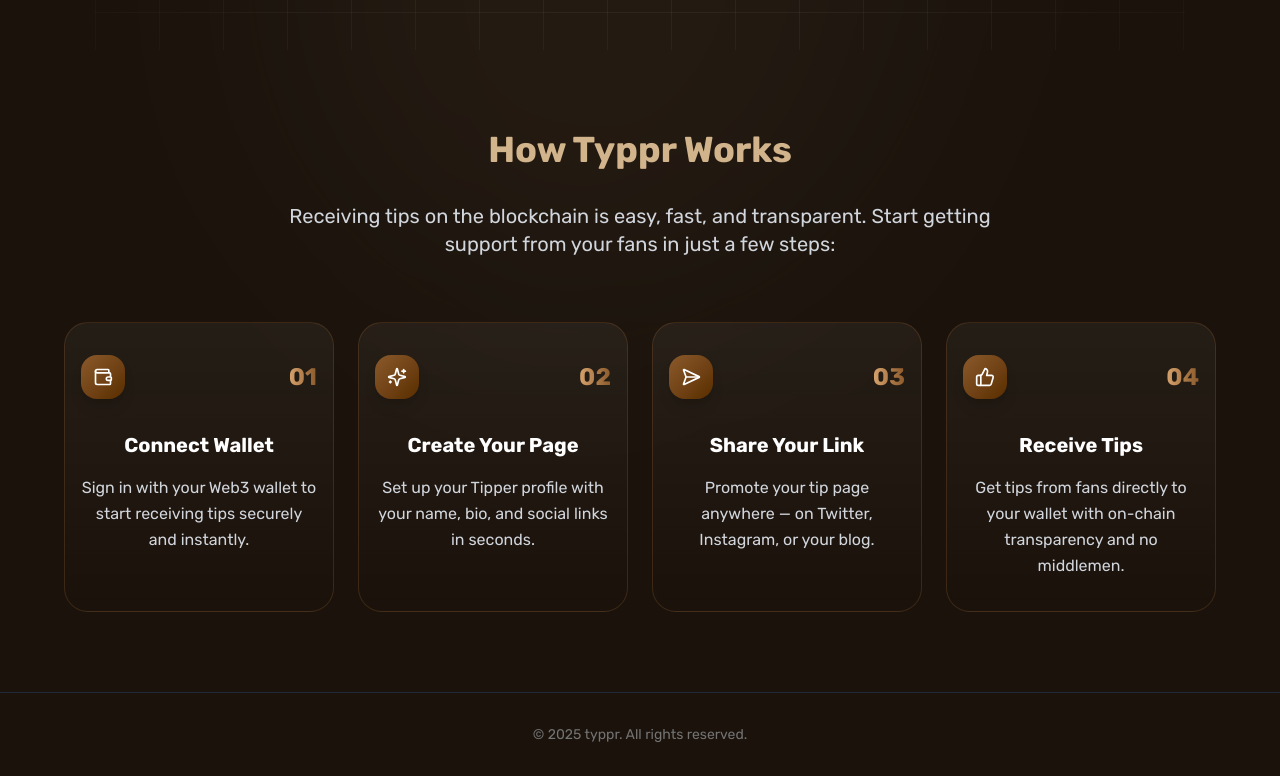
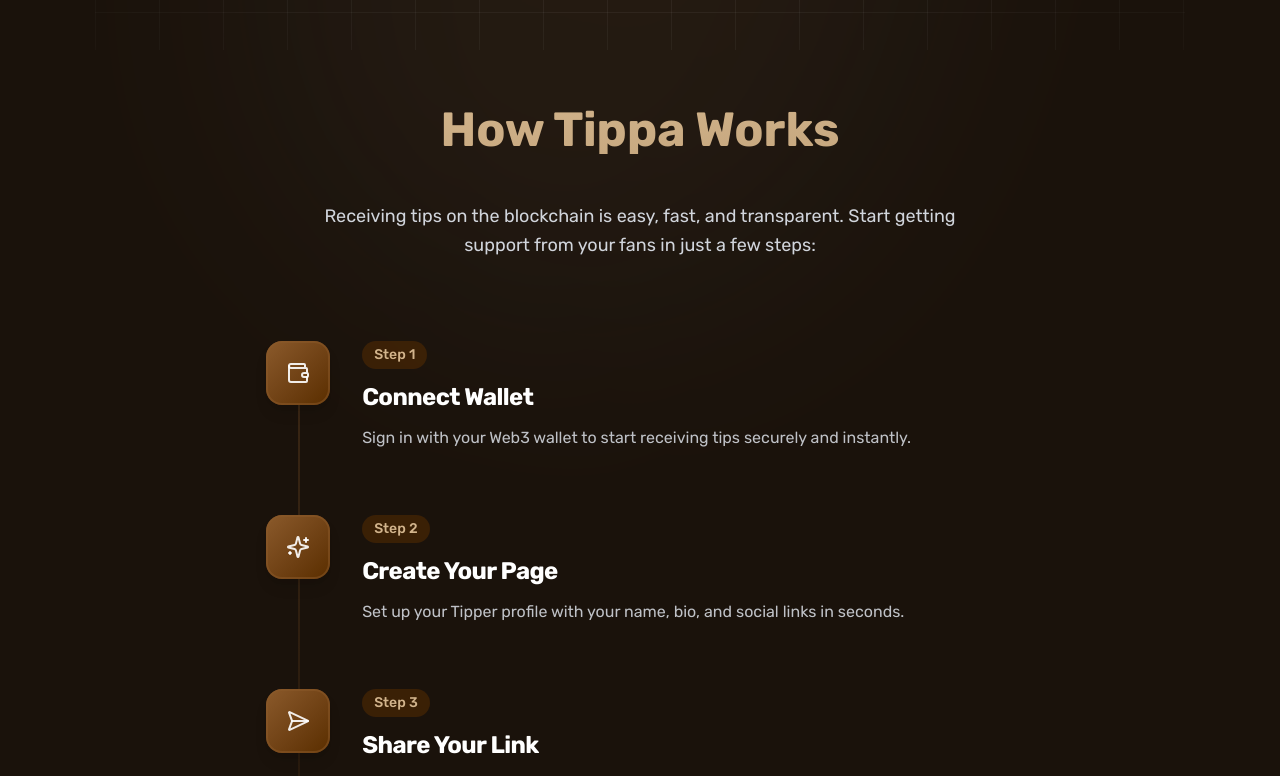
Before and after one commit to halas77/tippa, a Next.js app in the folder app/: page / in a window 1280 px wide. Shown: the part 564-1340 px from the top of the page. Built offline with nearby package versions, Linux system fonts and the light colour scheme.

Commit message:
fix: update branding from 'typpr' to 'tippa' across multiple components

```diff
--- a/app/app/(landing)/Footer.tsx
+++ b/app/app/(landing)/Footer.tsx
@@ -2,7 +2,7 @@
   return (
     <footer className="border-t border-gray-800 w-full px-28">
       <div className="container mx-auto px-4 py-8 text-center text-sm text-muted-foreground">
-        &copy; {new Date().getFullYear()} typpr. All rights reserved.
+        &copy; {new Date().getFullYear()} tippa. All rights reserved.
       </div>
     </footer>
   );
--- a/app/app/(landing)/Hero.tsx
+++ b/app/app/(landing)/Hero.tsx
@@ -136,7 +136,7 @@
           animate={{ opacity: 1, y: 0 }}
           transition={{ delay: 0.4 }}
         >
-          Typpr lets creators receive global tips and support with
+          Tippa lets creators receive global tips and support with
           blockchain-powered security and transparency—anywhere, anytime, with
           seamless withdrawals.
         </motion.p>
--- a/app/app/(landing)/HowItWorks.tsx
+++ b/app/app/(landing)/HowItWorks.tsx
@@ -5,25 +5,25 @@
 
 const steps = [
   {
-    icon: <Wallet className="h-5 w-5" />,
+    icon: <Wallet className="h-6 w-6" />,
     title: "Connect Wallet",
     description:
       "Sign in with your Web3 wallet to start receiving tips securely and instantly.",
   },
   {
-    icon: <Sparkles className="h-5 w-5" />,
+    icon: <Sparkles className="h-6 w-6" />,
     title: "Create Your Page",
     description:
       "Set up your Tipper profile with your name, bio, and social links in seconds.",
   },
   {
-    icon: <SendHorizontal className="h-5 w-5" />,
+    icon: <SendHorizontal className="h-6 w-6" />,
     title: "Share Your Link",
     description:
       "Promote your tip page anywhere — on Twitter, Instagram, or your blog.",
   },
   {
-    icon: <ThumbsUp className="h-5 w-5" />,
+    icon: <ThumbsUp className="h-6 w-6" />,
     title: "Receive Tips",
     description:
       "Get tips from fans directly to your wallet with on-chain transparency and no middlemen.",
@@ -32,57 +32,66 @@
 
 const HowItWorks = () => {
   return (
-    <section id="howitworks" className="relative z-10 py-20">
-      <div className="container mx-auto px-4 text-center">
+    <section id="howitworks" className="relative z-10 py-14">
+      <div className="container mx-auto max-w-6xl px-4">
         <motion.h2
-          initial={{ opacity: 0, y: 30 }}
+          initial={{ opacity: 0, y: 20 }}
           whileInView={{ opacity: 1, y: 0 }}
-          transition={{ duration: 0.6 }}
+          transition={{ duration: 0.6, ease: [0.16, 1, 0.3, 1] }}
           viewport={{ once: true }}
-          className="text-4xl font-bold mb-8 text-primary"
+          className="text-5xl font-bold mb-12 text-center bg-gradient-to-br from-primary to-secondary bg-clip-text text-transparent"
         >
-          How Typpr Works
+          How Tippa Works
         </motion.h2>
+
         <motion.p
           initial={{ opacity: 0 }}
           whileInView={{ opacity: 1 }}
-          transition={{ duration: 0.8, delay: 0.2 }}
+          transition={{ duration: 0.8, delay: 0.2, ease: "easeOut" }}
           viewport={{ once: true }}
-          className="mb-16 text-xl text-gray-300 max-w-3xl mx-auto"
+          className="mb-20 text-lg text-gray-300 max-w-2xl mx-auto text-center leading-relaxed"
         >
           Receiving tips on the blockchain is easy, fast, and transparent. Start
           getting support from your fans in just a few steps:
         </motion.p>
 
-        <div className="grid lg:grid-cols-4 md:grid-cols-2 gap-6 max-w-6xl mx-auto">
+        <div className="relative max-w-5xl mx-auto">
+          <div className="absolute left-8 top-0 h-full w-0.5 bg-gradient-to-b from-[#8B5A2B]/30 to-[#5A2E00]/10" />
+
+          <div className="grid gap-16">
             {steps.map((step, index) => (
               <motion.div
                 key={index}
-              initial={{ opacity: 0, y: 40 }}
+                initial={{ opacity: 0, y: 20 }}
                 whileInView={{ opacity: 1, y: 0 }}
-              transition={{ duration: 0.5, delay: index * 0.15 }}
+                transition={{
+                  duration: 0.6,
+                  delay: index * 0.1,
+                  ease: [0.16, 1, 0.3, 1],
+                }}
                 viewport={{ once: true }}
-              className="group px-4 py-8  bg-gradient-to-b from-white/5 to-transparent rounded-3xl border border-[#8B5A2B]/30 hover:border-[#D7A36D]/50 transition-all duration-300 hover:shadow-2xl hover:shadow-[#8B5A2B]/20 relative overflow-hidden"
+                className="relative pl-24 group"
               >
-              <div className="absolute inset-0 bg-gradient-to-br from-[#8B5A2B]/10 to-transparent opacity-0 group-hover:opacity-100 transition-opacity duration-300" />
+                <div className="absolute left-0 top-0 w-16 h-16 rounded-2xl bg-gradient-to-br from-[#8B5A2B] to-[#5A2E00] flex items-center justify-center shadow-lg ring-2 ring-[#8B5A2B]/50 ring-inset">
+                  <span className="text-white/90">{step.icon}</span>
+                </div>
 
-              <div className="flex items-center justify-between mb-8">
-                <div className="p-3 rounded-2xl bg-gradient-to-br from-[#8B5A2B] to-[#5A2E00] shadow-lg text-white">
-                  {step.icon}
-                </div>
-                <span className="text-2xl font-bold bg-gradient-to-r from-[#D7A36D] to-[#8B5A2B] bg-clip-text text-transparent">
-                  0{index + 1}
+                <div className="flex flex-col gap-3">
+                  <div className="flex items-center gap-3">
+                    <span className="text-sm font-medium text-primary bg-[#5A2E00]/50 px-3 py-1 rounded-full">
+                      Step {index + 1}
                     </span>
                   </div>
-
-              <h3 className="text-xl font-semibold mb-4 text-white">
+                  <h3 className="text-2xl font-semibold text-white tracking-tight">
                     {step.title}
                   </h3>
-              <p className="text-gray-300 leading-relaxed">
+                  <p className="text-gray-300/90 leading-relaxed max-w-2xl">
                     {step.description}
                   </p>
+                </div>
               </motion.div>
             ))}
+          </div>
         </div>
       </div>
     </section>
--- a/app/app/[username]/page.tsx
+++ b/app/app/[username]/page.tsx
@@ -288,7 +288,7 @@
             </form>
 
             <p className="text-center text-sm text-[#E5DCC3]/70 mt-4">
-              Powered by typpr • 100% on-chain
+              Powered by tippa • 100% on-chain
             </p>
           </CardContent>
         </Card>
--- a/app/app/layout.tsx
+++ b/app/app/layout.tsx
@@ -9,7 +9,7 @@
 });
 
 export const metadata: Metadata = {
-  title: "Typpr",
+  title: "tippa",
   description: "Tipping made easy",
   icons: {
     icon: "/logo.png",
--- a/app/app/page.tsx
+++ b/app/app/page.tsx
@@ -5,7 +5,7 @@
 
 const page = () => {
   return (
-    <div className="flex flex-col justify-center items-center w-full mx-auto">
+    <div className="flex flex-col justify-center items-center w-full mx-auto overflow-x-clip">
       <Navbar />
       <Hero />
       <HowItWorks />
--- a/app/app/success/[id]/page.tsx
+++ b/app/app/success/[id]/page.tsx
@@ -25,7 +25,7 @@
 
     Check it out here: ${tipUrl}
 
-    #TipsForGood #SupportCreators #TipWithTyppr`
+    #TipsForGood #SupportCreators #TipWithtippa`
   );
   const twitterUrl = `https://x.com/intent/post?text=${tweetText}`;
 
--- a/app/components/shared/Navbar.tsx
+++ b/app/components/shared/Navbar.tsx
@@ -30,8 +30,8 @@
       <div className="container mx-auto flex h-16 items-center justify-between mt-2">
         <div className="flex items-center gap-3">
           <div className="relative"></div>
-          <span className="bg-gradient-to-r from-primary to-primary/80 bg-clip-text text-3xl font-bold tracking-tighter text-transparent font-serif">
-            typpr.
+          <span className="bg-gradient-to-r from-primary to-primary/80 bg-clip-text text-3xl font-extrabold tracking-normal text-transparent font-serif">
+            tippa.
           </span>
         </div>
         <div className="flex gap-4">
```
Lines whose indentation alone changed are shown as unchanged.
